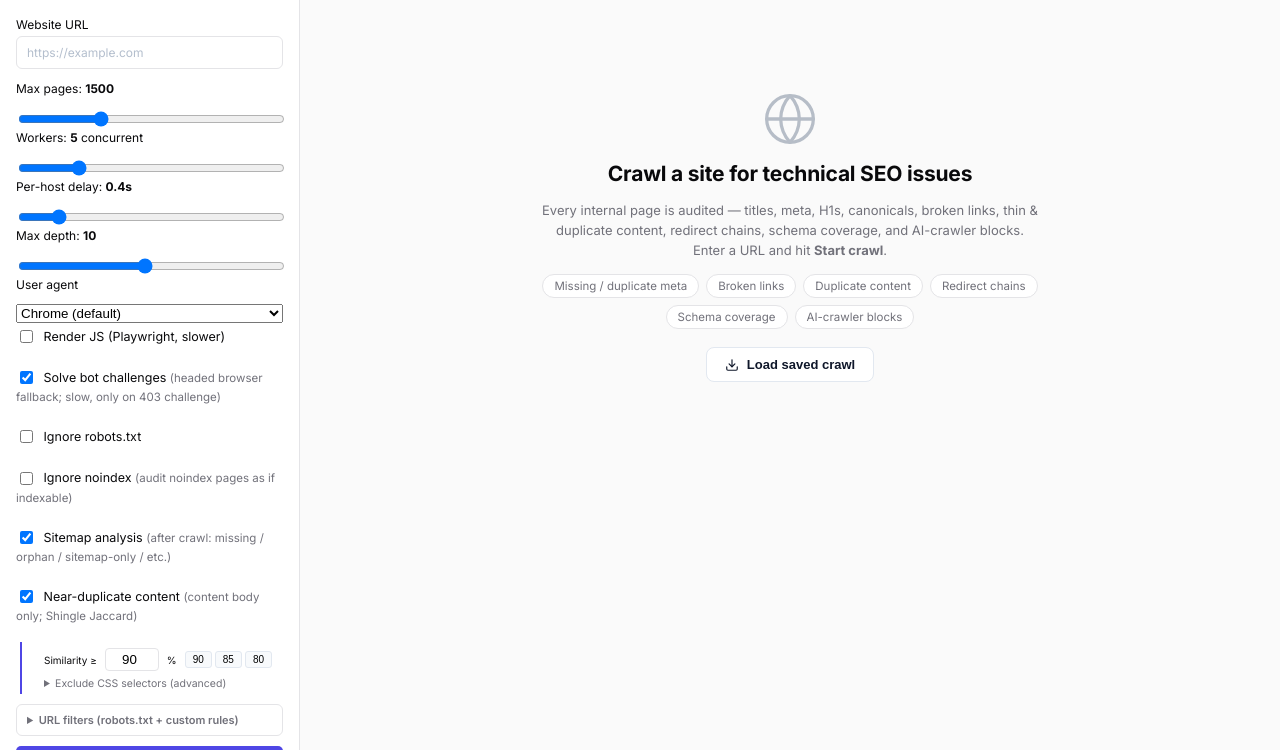
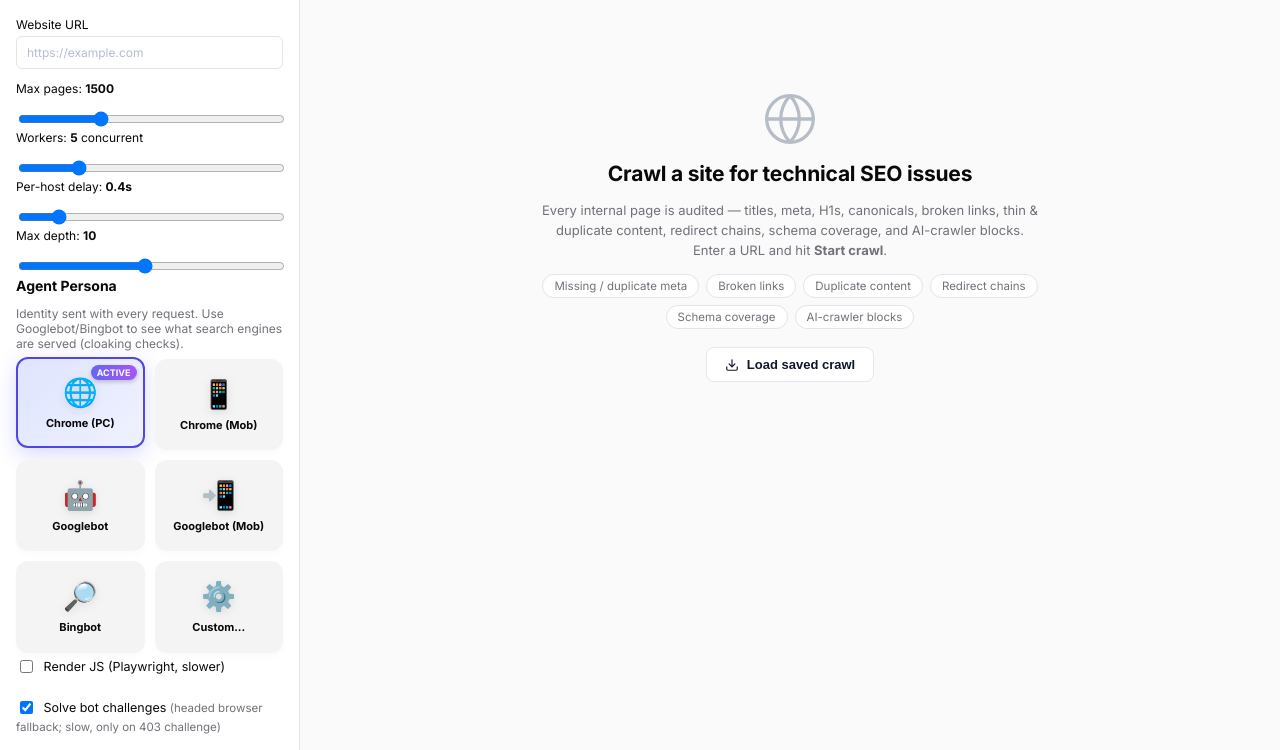
Before and after one commit to alfa546/Crawler, a Flask app: page / in a window 1280 px wide. Shown: the part 54-804 px from the top of the page. Run offline with Flask 3, Linux system fonts and the light colour scheme; some libraries are stand-ins or nearby versions.

Commit message:
feat: upgrade user agent UI to an outclass animated card grid

```diff
--- a/templates/index.html
+++ b/templates/index.html
@@ -209,21 +209,102 @@
                oninput="document.getElementById('crawler-depth-label').textContent=this.value" />
       </div>
 
-      <div class="slider-row">
-        <label for="crawler-user-agent">User agent</label>
-        <select id="crawler-user-agent" onchange="_scToggleCustomUa(this.value)" style="width:100%;"
-                title="Identity sent with every request. Use Googlebot/bingbot to see what a search engine is served (cloaking checks). Note: this does not get past bot challenges — verified bots are matched by IP, not by user-agent string.">
-          <option value="">Chrome (default)</option>
-          <option value="chrome-mobile">Chrome — mobile</option>
-          <option value="googlebot">Googlebot</option>
-          <option value="googlebot-mobile">Googlebot — smartphone</option>
-          <option value="bingbot">Bingbot</option>
-          <option value="firefox">Firefox</option>
-          <option value="safari">Safari</option>
-          <option value="__custom">Custom…</option>
-        </select>
-        <input type="text" id="crawler-user-agent-custom" placeholder="Paste a custom user-agent string"
-               style="width:100%;margin-top:4px;display:none;" />
+      <div class="slider-row" style="flex-direction: column; align-items: flex-start; gap: 8px;">
+        <label style="font-weight: 700; font-size: 14px; color: var(--text);">Agent Persona</label>
+        <p style="font-size: 12px; color: var(--text-muted); margin: 0 0 8px 0;">Identity sent with every request. Use Googlebot/Bingbot to see what search engines are served (cloaking checks).</p>
+
+        <input type="hidden" id="crawler-user-agent" value="" />
+
+        <style>
+          .ua-grid { display: grid; grid-template-columns: repeat(auto-fit, minmax(90px, 1fr)); gap: 10px; width: 100%; }
+          .ua-card {
+            background: var(--surface2); border: 2px solid transparent; border-radius: 12px; padding: 16px 8px;
+            text-align: center; cursor: pointer; transition: all 0.25s cubic-bezier(0.34, 1.56, 0.64, 1);
+            display: flex; flex-direction: column; align-items: center; justify-content: center; gap: 8px;
+            box-shadow: 0 4px 6px rgba(0,0,0,0.02);
+            position: relative; overflow: hidden;
+          }
+          .ua-card::before {
+            content: ''; position: absolute; inset: 0; background: linear-gradient(135deg, rgba(99,102,241,0.1) 0%, transparent 100%); opacity: 0; transition: opacity 0.2s;
+          }
+          .ua-card:hover { border-color: rgba(99,102,241,0.4); transform: translateY(-4px); box-shadow: 0 8px 16px rgba(99,102,241,0.15); }
+          .ua-card.active { border-color: var(--accent); background: #eef2ff; transform: translateY(-2px); box-shadow: 0 6px 20px rgba(99,102,241,0.25); }
+          .dark-theme .ua-card.active { background: rgba(99,102,241,0.15); }
+          .ua-card.active::before { opacity: 1; }
+          .ua-icon { font-size: 28px; z-index: 1; filter: drop-shadow(0 2px 4px rgba(0,0,0,0.1)); transition: transform 0.2s; }
+          .ua-card:hover .ua-icon { transform: scale(1.15) rotate(5deg); }
+          .ua-label { font-size: 11px; font-weight: 700; color: var(--text); z-index: 1; pointer-events: none; line-height: 1.2; }
+          .ua-badge { position: absolute; top: -10px; right: -10px; background: linear-gradient(90deg, #6366f1, #a855f7); color: white; font-size: 9px; padding: 2px 6px; border-radius: 10px; font-weight: 800; opacity: 0; transform: scale(0); transition: all 0.3s cubic-bezier(0.34, 1.56, 0.64, 1); z-index: 2; box-shadow: 0 2px 4px rgba(0,0,0,0.2); }
+          .ua-card.active .ua-badge { opacity: 1; transform: scale(1); top: 6px; right: 6px; }
+          #crawler-user-agent-custom-wrapper {
+            width: 100%; margin-top: 10px; border-radius: 10px; padding: 2px;
+            background: linear-gradient(90deg, #6366f1, #a855f7, #ec4899);
+            display: none; animation: slideDown 0.4s cubic-bezier(0.175, 0.885, 0.32, 1.275);
+            box-shadow: 0 8px 20px rgba(168, 85, 247, 0.2);
+          }
+          @keyframes slideDown { 0% { opacity: 0; transform: translateY(-15px) scale(0.98); } 100% { opacity: 1; transform: translateY(0) scale(1); } }
+        </style>
+
+        <div class="ua-grid" id="ua-grid-container">
+          <div class="ua-card active" data-val="" onclick="selectUaCard(this)">
+            <div class="ua-badge">ACTIVE</div>
+            <div class="ua-icon">🌐</div>
+            <div class="ua-label">Chrome (PC)</div>
+          </div>
+          <div class="ua-card" data-val="chrome-mobile" onclick="selectUaCard(this)">
+            <div class="ua-badge">ACTIVE</div>
+            <div class="ua-icon">📱</div>
+            <div class="ua-label">Chrome (Mob)</div>
+          </div>
+          <div class="ua-card" data-val="googlebot" onclick="selectUaCard(this)">
+            <div class="ua-badge">ACTIVE</div>
+            <div class="ua-icon">🤖</div>
+            <div class="ua-label">Googlebot</div>
+          </div>
+          <div class="ua-card" data-val="googlebot-mobile" onclick="selectUaCard(this)">
+            <div class="ua-badge">ACTIVE</div>
+            <div class="ua-icon">📲</div>
+            <div class="ua-label">Googlebot (Mob)</div>
+          </div>
+          <div class="ua-card" data-val="bingbot" onclick="selectUaCard(this)">
+            <div class="ua-badge">ACTIVE</div>
+            <div class="ua-icon">🔎</div>
+            <div class="ua-label">Bingbot</div>
+          </div>
+          <div class="ua-card" data-val="__custom" onclick="selectUaCard(this)">
+            <div class="ua-badge">ACTIVE</div>
+            <div class="ua-icon">⚙️</div>
+            <div class="ua-label">Custom...</div>
+          </div>
+        </div>
+
+        <div id="crawler-user-agent-custom-wrapper">
+          <input type="text" id="crawler-user-agent-custom" placeholder="Paste your custom user-agent string here..."
+                 style="width:100%; padding: 14px; border: none; border-radius: 8px; font-family: monospace; font-size: 13px; font-weight: 600; outline: none; background: var(--surface); color: var(--text);" />
+        </div>
+
+        <script>
+          function selectUaCard(el) {
+            document.querySelectorAll('.ua-card').forEach(c => c.classList.remove('active'));
+            el.classList.add('active');
+            const val = el.getAttribute('data-val');
+            document.getElementById('crawler-user-agent').value = val;
+
+            const customWrap = document.getElementById('crawler-user-agent-custom-wrapper');
+            const customInput = document.getElementById('crawler-user-agent-custom');
+            if (val === '__custom') {
+              customWrap.style.display = 'block';
+              customInput.focus();
+            } else {
+              customWrap.style.display = 'none';
+            }
+
+            // To ensure existing JS callbacks work if any
+            if(window._scToggleCustomUa) {
+              window._scToggleCustomUa(val);
+            }
+          }
+        </script>
       </div>
 
       <label class="check"><input type="checkbox" id="crawler-render-js" onchange="_scToggleCompareNoJs(this.checked)" /> Render JS (Playwright, slower)</label>
```
